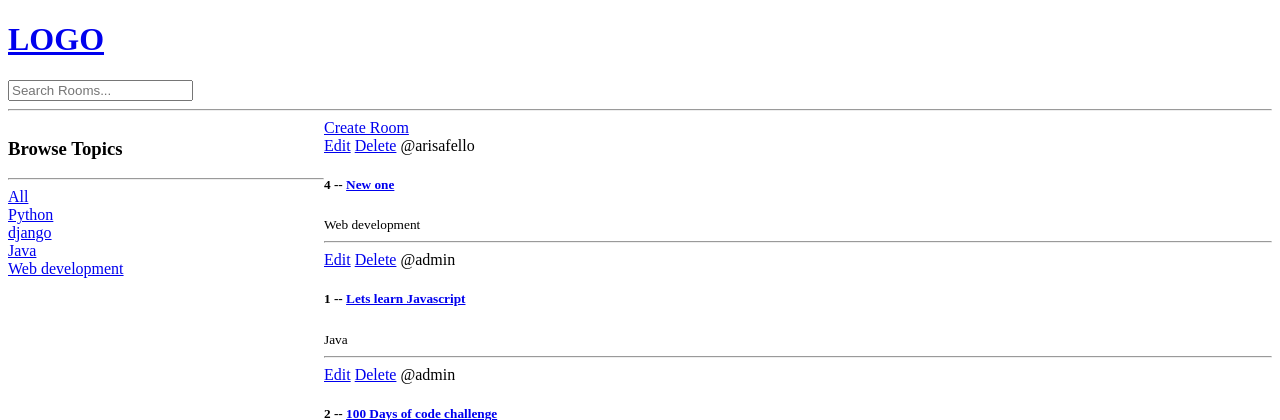
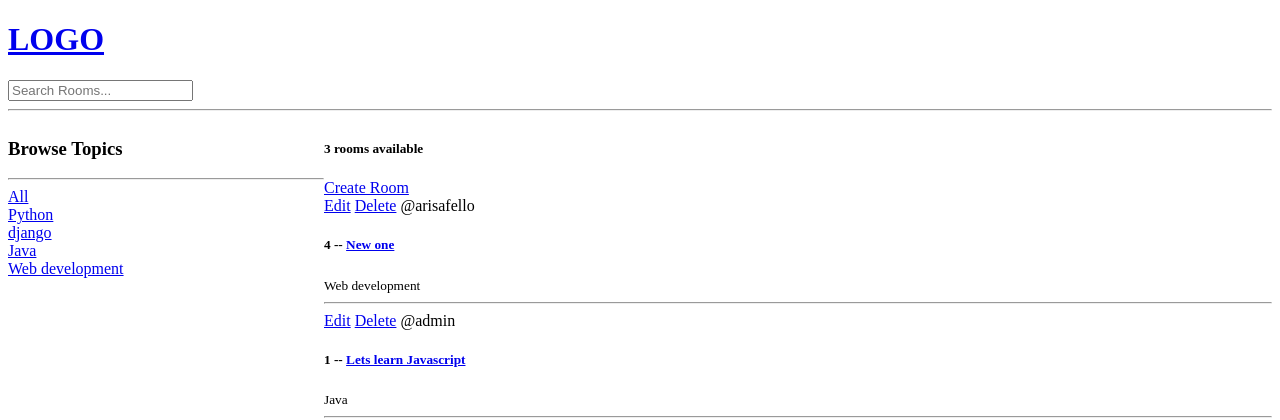
Before and after one commit to Arisfello/New-django, a Django app: page / in a window 1280 px wide. Shown: the top 420 px of the page. Run offline with Django 4.2, Linux system fonts and the light colour scheme; data comes from the database, SQL or seed files in the repository.

Commit message:
compleeting the search and count room

```diff
--- a/base/templates/base/home.html
+++ b/base/templates/base/home.html
@@ -29,6 +29,7 @@
         {% endfor %}
     </div>
     <div>
+        <h5> {{ room_count }} rooms available</h5>
         <a href="{% url 'create-room' %}"> Create Room </a>
     <div>
         {% for room in rooms %}
--- a/base/views.py
+++ b/base/views.py
@@ -1,14 +1,20 @@
 from django.shortcuts import render, redirect
+from django.db.models import Q
 from .models import Room, Topic
 from .forms import RoomForm
 
 
 def home(request):
     q = request.GET.get('q') if request.GET.get('q') != None else ''
-    rooms = Room.objects.filter(topic__name__icontains=q)
+    rooms = Room.objects.filter(
+        Q(topic__name__icontains=q) |
+        Q(name__icontains=q) |
+        Q(description__contains=q)
+    )
 
     topics = Topic.objects.all()
-    context = {'rooms': rooms, 'topics': topics}
+    room_count = rooms.count()
+    context = {'rooms': rooms, 'topics': topics, 'room_count': room_count}
     return render(request, 'base/home.html', context)
 
 
```
